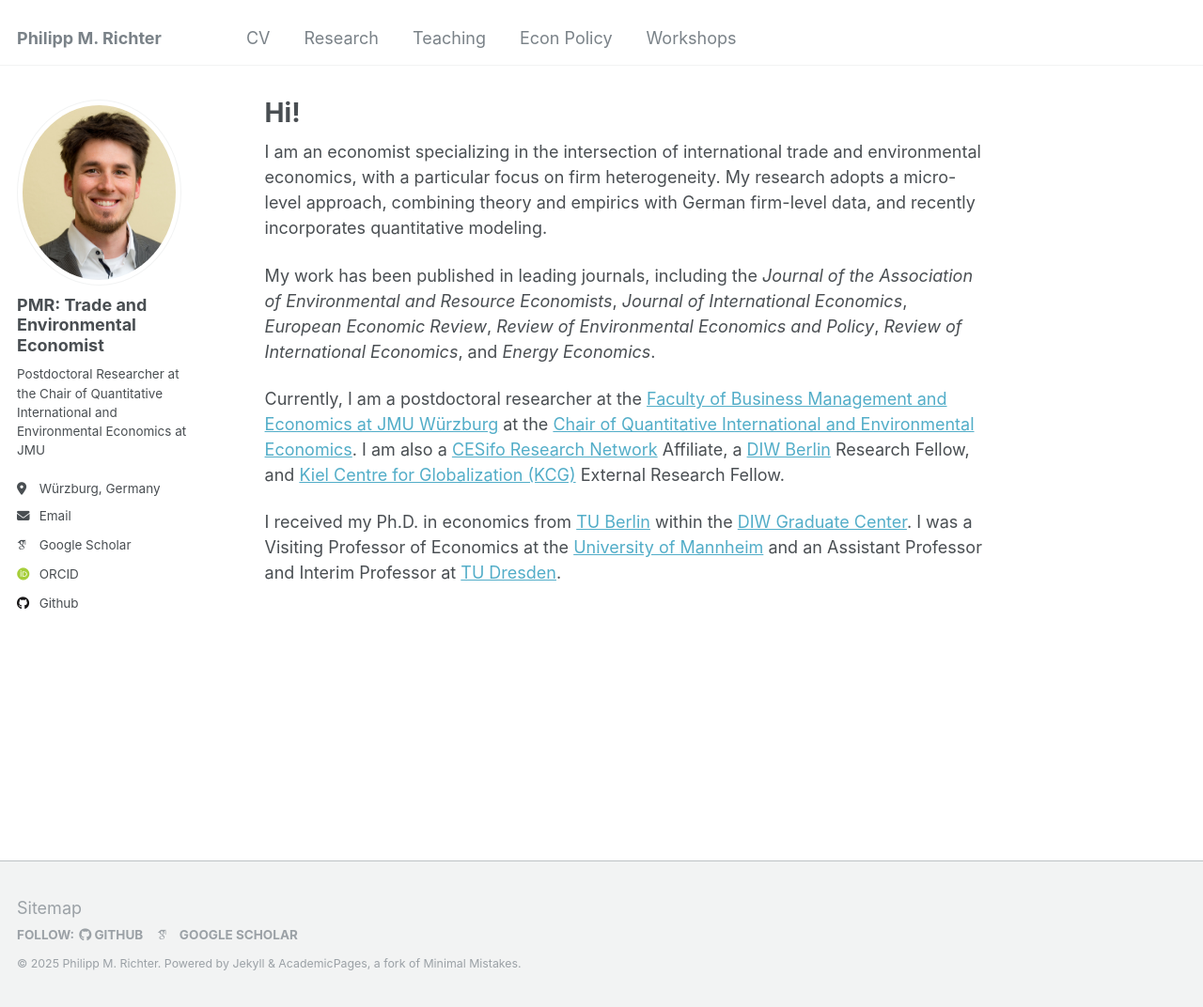
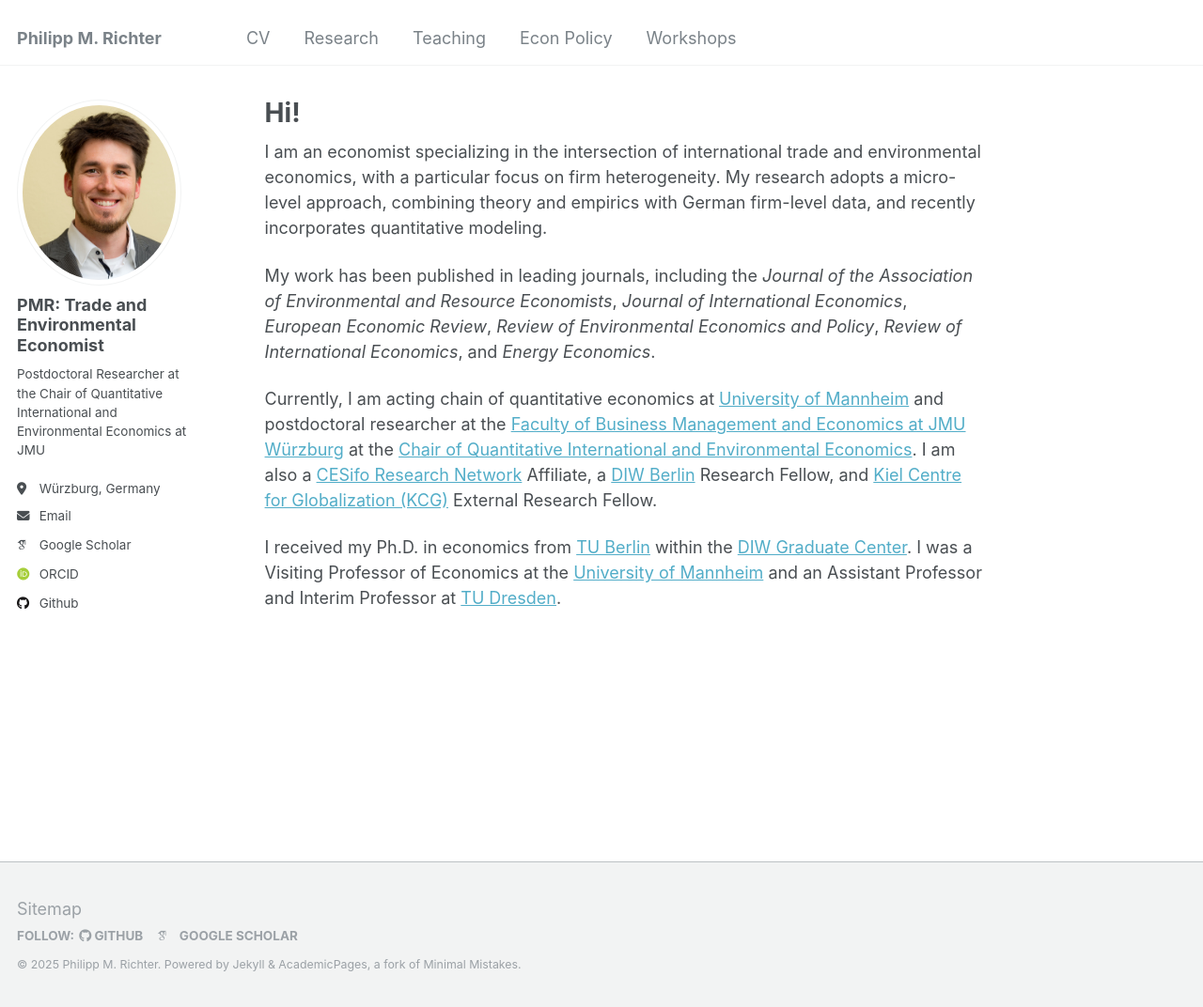
Before and after one commit to PhMRichter/PhMRichter.github.io, a Jekyll site: the page built from _pages/about.md, in a window 1280 px wide and 1072 px high. Shown: the whole window at 94% size. Built offline with Jekyll 4.4.1, drawn with Linux system fonts in a browser that asks for light colours; some web fonts are replaced.

Commit message:
Update about.md

```diff
--- a/_pages/about.md
+++ b/_pages/about.md
@@ -17,7 +17,8 @@ My research adopts a micro-level approach, combining theory and empirics with Ge
 
 My work has been published in leading journals, including the  <i>Journal of the Association of Environmental and Resource Economists</i>, <i>Journal of International Economics</i>,  <i>European Economic Review</i>, <i>Review of Environmental Economics and Policy</i>, <i>Review of International Economics</i>, and <i>Energy Economics</i>.
 
-Currently, I am a postdoctoral researcher at the  <a href="https://www.wiwi.uni-wuerzburg.de/en/" target="_blank">
+Currently, I am acting chain of quantitative economics at <a href="https://www.vwl.uni-mannheim.de/en/" target="_blank">
+University of Mannheim</a> and postdoctoral researcher at the  <a href="https://www.wiwi.uni-wuerzburg.de/en/" target="_blank">
 Faculty of Business Management and Economics at JMU Würzburg</a> at the <a href="https://www.wiwi.uni-wuerzburg.de/qiee/" target="_blank"> Chair of Quantitative International and Environmental Economics</a>. I am also a <a href="https://www.cesifo.org/en/research-network" target="_blank">
 CESifo Research Network</a>  Affiliate, a <a href="https://www.diw.de/sixcms/detail.php?id=diw_01.c.617916.en" target="_blank">
 DIW Berlin</a>  Research Fellow, and <a href="https://www.kcg-kiel.org/" target="_blank">
```
